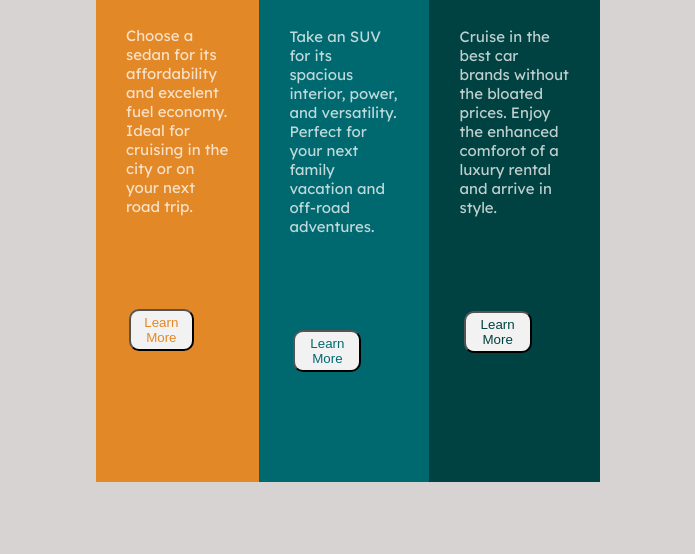
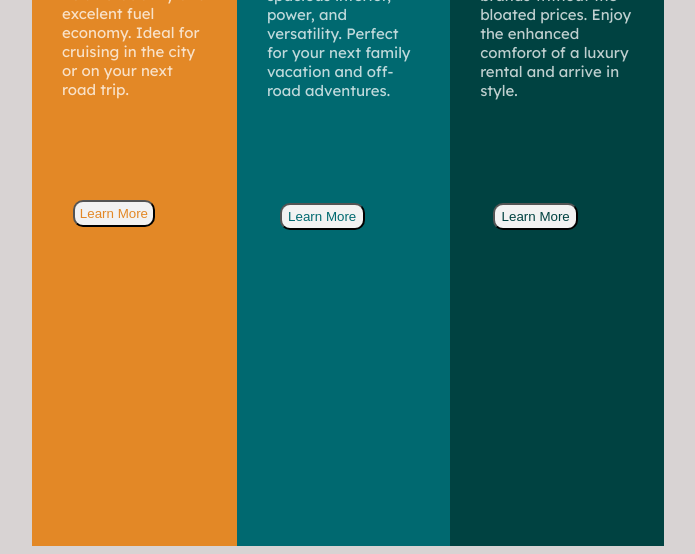
Before and after one commit to Maryadline/css-flexbox-assignment, a plain HTML site: page index.html in a window 1280 px wide. Shown: the part 262-816 px from the top of the page, without its empty margins (292-987 px from the left). Drawn offline with Linux system fonts and the light colour scheme.

Commit message:
Update style.css

```diff
--- a/style.css
+++ b/style.css
@@ -9,7 +9,7 @@ body{
 main{
     width: 50%;
     margin: auto;
-    padding: 4em;
+    /* padding: 4em; */
     display: flex;
     /* flex-direction: grid; */
     justify-content: center;
```
